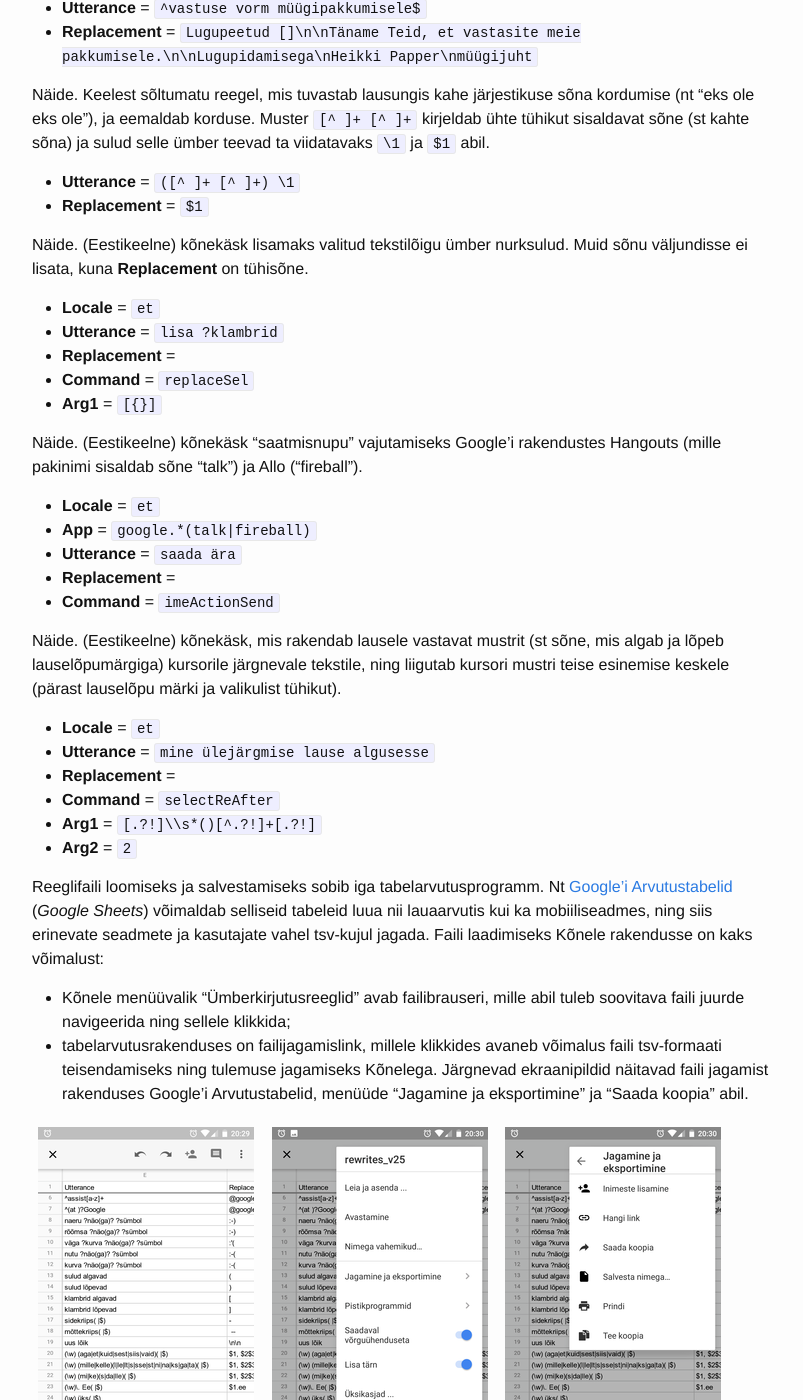
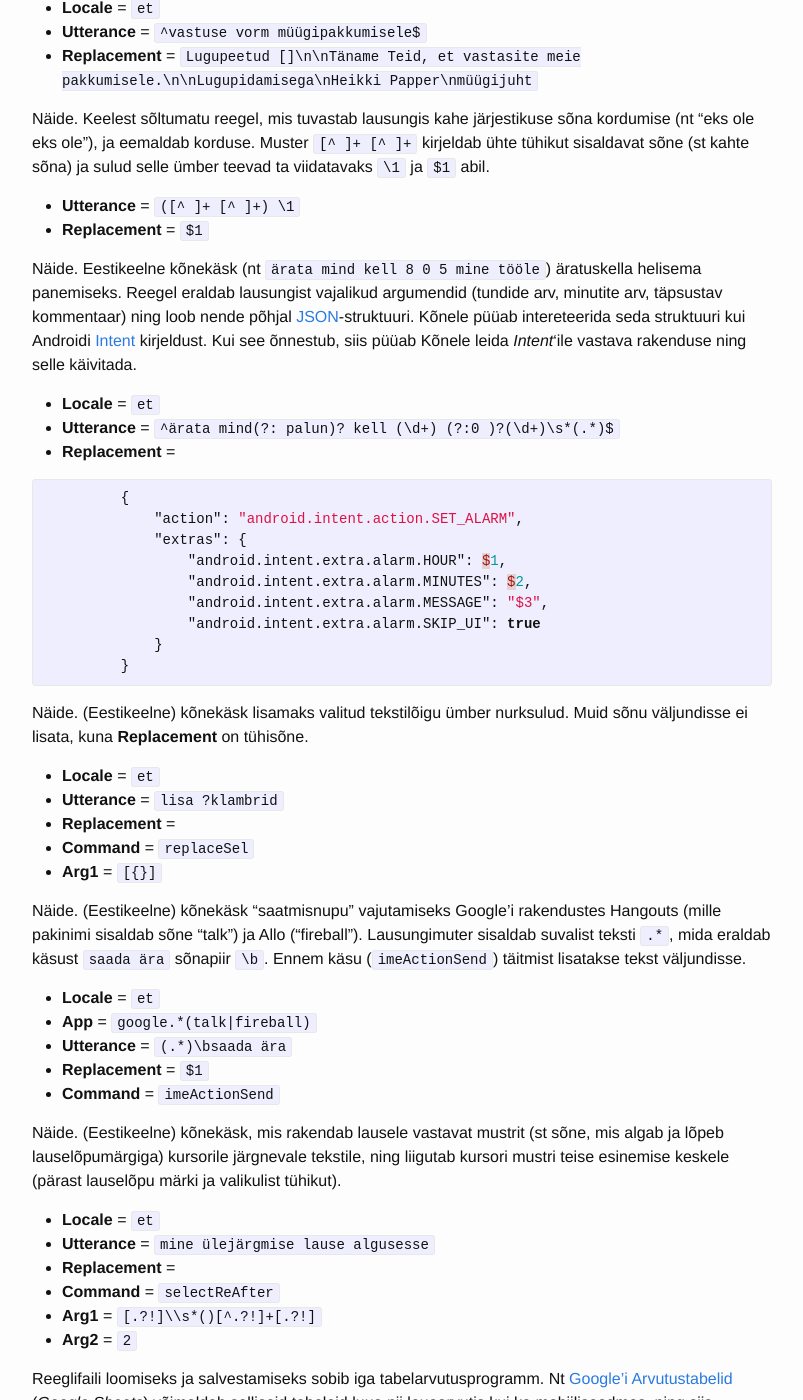
Before and after one commit to Kaljurand/K6nele, a Jekyll site: the page built from docs/et/user_guide.md, in a window 1280 px wide and 1400 px high, scrolled down 9623 px. Shown: the whole window, without its empty margins (238-1041 px from the left). Built offline with Jekyll 4.4.1, drawn with Linux system fonts in a browser that asks for light colours; comment, search, counter and statistics services are not loaded; some of the changed text lies outside the part shown.

Commit message:
Improve Rewrites doc
- add Command with a non-empty Replacement
- add Intent launching example

```diff
--- a/docs/et/user_guide.md
+++ b/docs/et/user_guide.md
@@ -236,7 +236,8 @@ ja [200496](https://code.google.com/p/android/issues/detail?id=200496).)
 - sisestada halvasti tuvastatavaid sõnu (nt pärisnimesid), ja parandada muid tuvastaja võimalikke puudujääke (autopunktsiooni puudumine, emotikonide toe puudumine, jms);
 - sisestada tekste, mis ei kipu meelde jääma, või mida ei taha tuvastajale avaldada (nt telefoninumbrid, aadressid, kontonumbrid);
 - sisestada korduma kippuvaid pikemaid tekste;
-- toimetada juba olemas olevat teksti käed vabalt (st ainult kõne abil).
+- toimetada juba olemasolevat teksti käed vabalt (st ainult kõne abil);
+- käivitada teisi Androidi rakendusi.
 
 Kõnele laeb ümberkirjutusreeglid lihtsast tabelikujulisest tekstifailist (nn tsv-fail),
 millel on järgmised veerud (veeru tüüp on määratud ingliskeelse märksõnaga, mis tuleb kirjutada tabeli esimesse ritta).
@@ -273,6 +274,28 @@ Näide. Keelest sõltumatu reegel, mis tuvastab lausungis kahe järjestikuse sõ
 - __Utterance__ = `([^ ]+ [^ ]+) \1`
 - __Replacement__ = `$1`
 
+Näide. Eestikeelne kõnekäsk (nt `ärata mind kell 8 0 5 mine tööle`) äratuskella helisema panemiseks.
+Reegel eraldab lausungist vajalikud argumendid (tundide arv, minutite arv, täpsustav kommentaar) ning
+loob nende põhjal [JSON](http://www.json.org/)-struktuuri. Kõnele püüab intereteerida seda struktuuri kui Androidi
+[Intent](https://developer.android.com/reference/android/content/Intent.html) kirjeldust. Kui see õnnestub,
+siis püüab Kõnele leida _Intent_'ile vastava rakenduse ning selle käivitada.
+
+- __Locale__ = `et`
+- __Utterance__ = `^ärata mind(?: palun)? kell (\d+) (?:0 )?(\d+)\s*(.*)$`
+- __Replacement__ =
+
+{% highlight json %}
+         {
+             "action": "android.intent.action.SET_ALARM",
+             "extras": {
+                 "android.intent.extra.alarm.HOUR": $1,
+                 "android.intent.extra.alarm.MINUTES": $2,
+                 "android.intent.extra.alarm.MESSAGE": "$3",
+                 "android.intent.extra.alarm.SKIP_UI": true
+             }
+         }
+{% endhighlight %}
+
 Näide. (Eestikeelne) kõnekäsk lisamaks valitud tekstilõigu ümber nurksulud. Muid sõnu väljundisse ei lisata, kuna __Replacement__ on tühisõne.
 
 - __Locale__ = `et`
@@ -281,12 +304,12 @@ Näide. (Eestikeelne) kõnekäsk lisamaks valitud tekstilõigu ümber nurksulud.
 - __Command__ = `replaceSel`
 - __Arg1__ = `[{}]`
 
-Näide. (Eestikeelne) kõnekäsk "saatmisnupu" vajutamiseks Google'i rakendustes Hangouts (mille pakinimi sisaldab sõne "talk") ja Allo ("fireball").
+Näide. (Eestikeelne) kõnekäsk "saatmisnupu" vajutamiseks Google'i rakendustes Hangouts (mille pakinimi sisaldab sõne "talk") ja Allo ("fireball"). Lausungimuter sisaldab suvalist teksti `.*`, mida eraldab käsust `saada ära` sõnapiir `\b`. Ennem käsu (`imeActionSend`) täitmist lisatakse tekst väljundisse.
 
 - __Locale__ = `et`
 - __App__ = `google.*(talk|fireball)`
-- __Utterance__ = `saada ära`
-- __Replacement__ =
+- __Utterance__ = `(.*)\bsaada ära`
+- __Replacement__ = `$1`
 - __Command__ = `imeActionSend`
 
 Näide. (Eestikeelne) kõnekäsk, mis rakendab lausele vastavat mustrit (st sõne, mis algab ja lõpeb lauselõpumärgiga) kursorile järgnevale tekstile, ning liigutab kursori mustri teise esinemise keskele (pärast lauselõpu märki ja valikulist tühikut).
```
